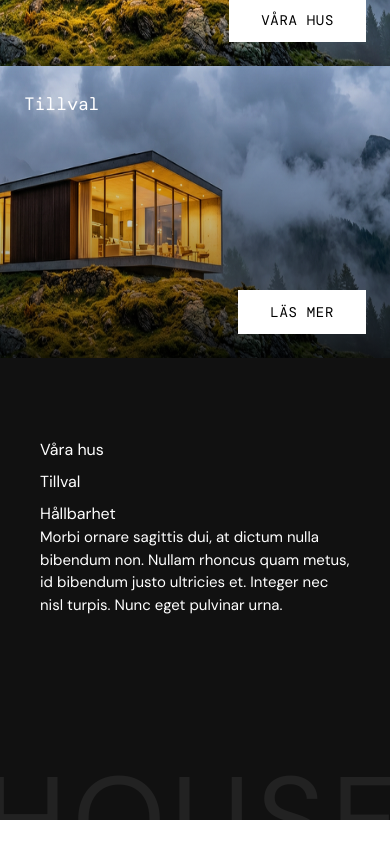
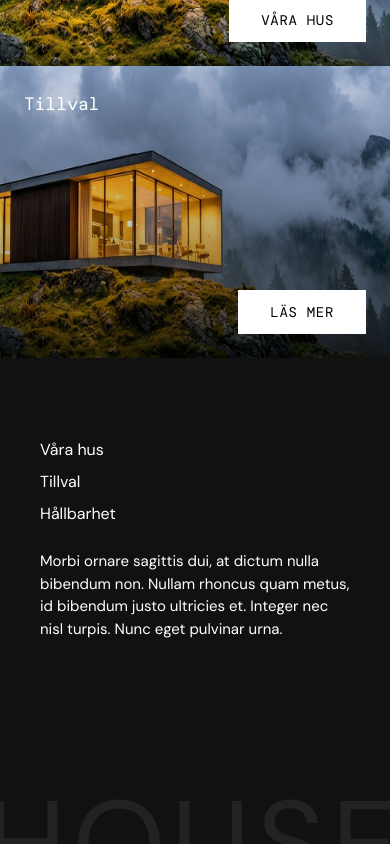
Before and after one commit to iiddaa96/arbetsprov.r3, a Next.js app: page / in a window 390 px wide. Shown: the part 2067-2911 px from the top of the page. Before the commit the page ends 2887 px from the top, so only its background shows below. Built offline with nearby package versions, Linux system fonts and the light colour scheme.

Commit message:
added gap and w for footer

```diff
--- a/app/page.tsx
+++ b/app/page.tsx
@@ -156,10 +156,10 @@ export default function Home() {
 
       {/* FOOTER */}
       <footer className="relative bg-[#111] text-white px-10 py-16">
-        <div className="grid grid-cols-1 md:grid-cols-2">
+        <div className="grid grid-cols-1 md:grid-cols-2 gap-6 md:gap-0">
           <div
             style={{ fontFamily: "var(--font-sans)" }}
-            className="space-y-2 mt-4"
+            className="space-y-2 mt-4 md:mt-4"
           >
             <p>Våra hus</p>
             <p>Tillval</p>
@@ -168,7 +168,7 @@ export default function Home() {
 
           <div
             style={{ fontFamily: "var(--font-sans)" }}
-            className="flex flex-col gap-4 text-footer-foreground/80 text-[15px] max-w-xs text-left md:ml-auto"
+            className="flex flex-col gap-4 text-footer-foreground/80 text-[15px] md:max-w-xs text-left md:ml-auto"
           >
             <p>
               Morbi ornare sagittis dui, at dictum nulla bibendum non. Nullam
```
